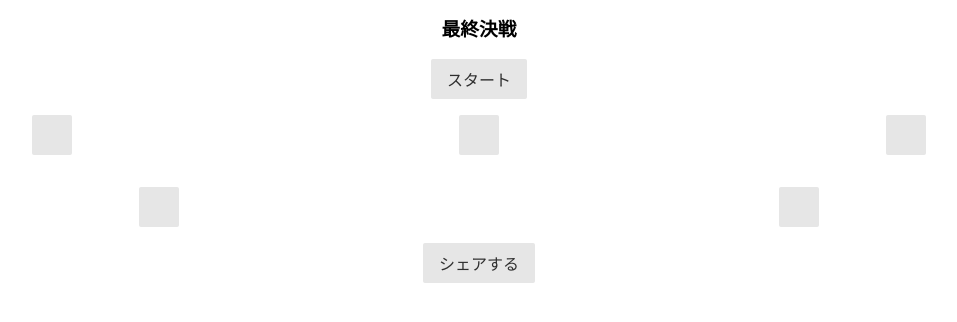
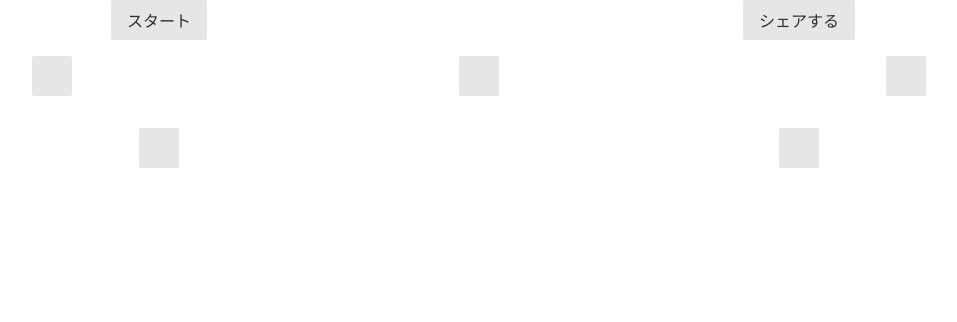
Before and after one commit to kbf09/React-Liff-Test, a React app: page / in a window 1280 px wide. Shown: the whole page, without its empty margins (161-1118 px from the left). Built offline with nearby package versions, Linux system fonts and the light colour scheme.

Commit message:
見た目調整

```diff
--- a/public/index.html
+++ b/public/index.html
@@ -21,7 +21,7 @@
       work correctly both with client-side routing and a non-root public URL.
       Learn how to configure a non-root public URL by running `npm run build`.
     -->
-    <title>React App</title>
+    <title>最終決戦</title>
   </head>
   <body>
     <noscript>
--- a/src/container/LiffContainer.js
+++ b/src/container/LiffContainer.js
@@ -125,11 +125,19 @@ class LiffContainer extends Component {
     render() {
         return (
             <div className="center">
-                <h3>最終決戦</h3>
-                <StartButton
-                    disabled={this.state.startButtonStatus}
-                    onClick={()=>{this.onClickStartButton();}}
-                />
+                <div className="pure-g">
+                    <div className="pure-u-1-2">
+                        <StartButton
+                            disabled={this.state.startButtonStatus}
+                            onClick={()=>{this.onClickStartButton();}}
+                        />
+                    </div>
+                    <div className="pure-u-1-2">
+                        <ShareButton onClick={()=>{this.onClickShareButton();}} />
+                    </div>
+
+                </div>
+
                 <div className="pure-g">
                     <CheckButton
                         className="pure-u-1-3"
@@ -154,8 +162,7 @@ class LiffContainer extends Component {
                         status={this.state.checkButtons[4]}
                     />
                 </div>
-                <ShareButton onClick={()=>{this.onClickShareButton();}} />
-                {this.state.test}
+
             </div>
         );
     }
```
